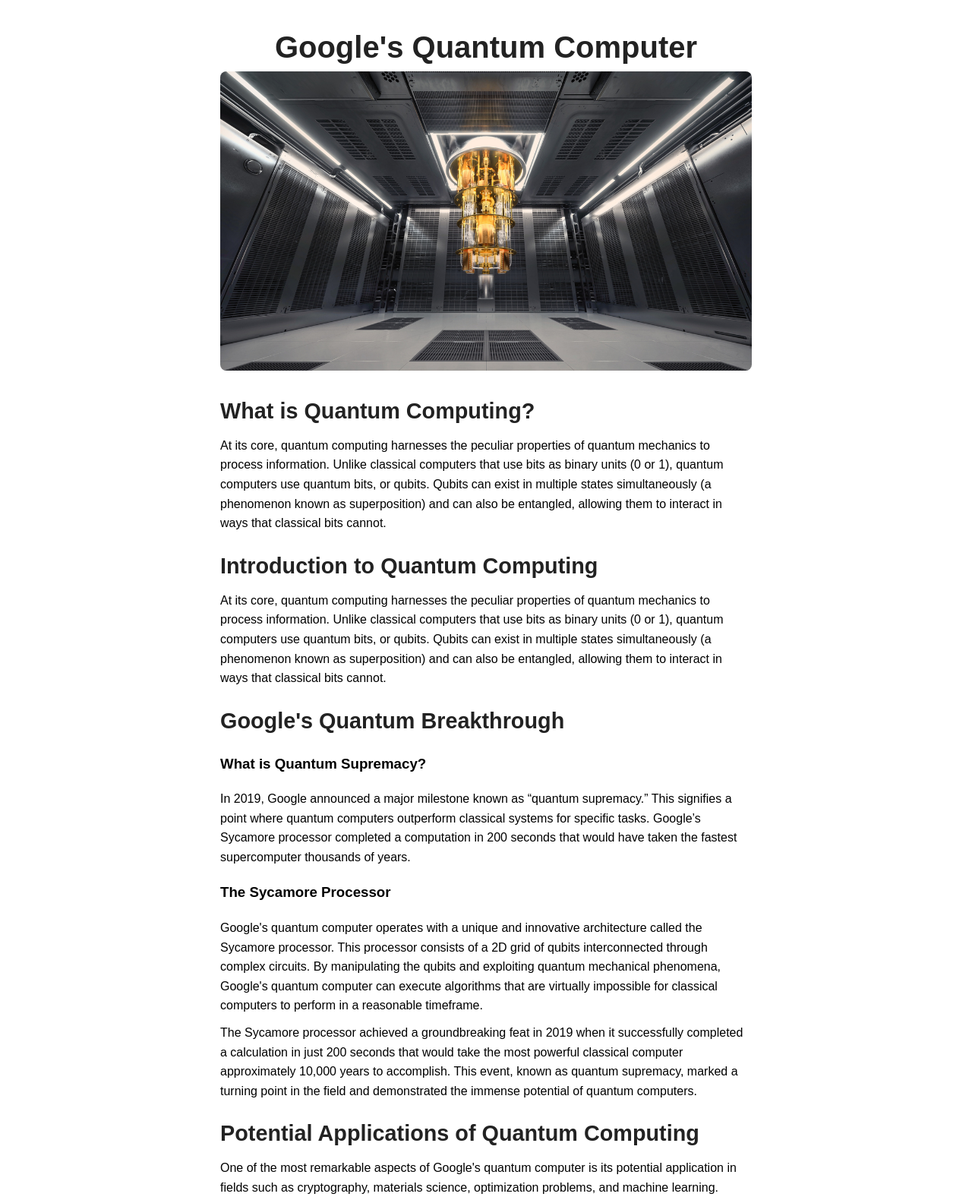
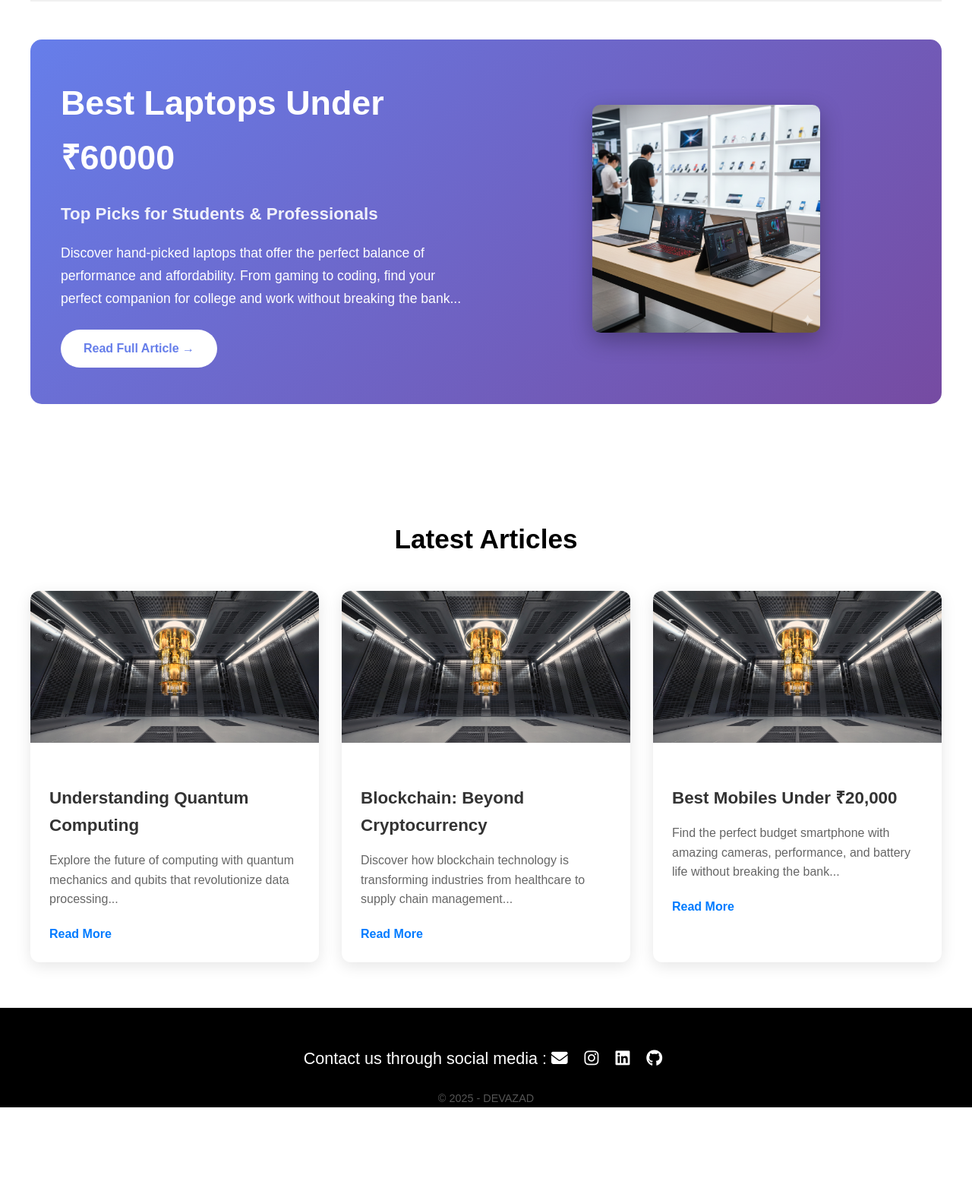
Before and after one commit to devazad-game/Blogs, a plain HTML site: page index.html in a window 1280 px wide. Shown: the part 140-1720 px from the top of the page at 76% size. After the commit the page ends 1598 px from the top, so only its background shows below. Drawn offline with Linux system fonts and the light colour scheme.

Commit message:
Update index.html

```diff
--- a/index.html
+++ b/index.html
@@ -1,190 +1,315 @@
 <!DOCTYPE html>
 <html lang="en">
+
 <head>
     <meta charset="UTF-8">
     <meta name="viewport" content="width=device-width, initial-scale=1.0">
-    <meta name="google-adsense-account" content="ca-pub-9501968874906000">
     <script async src="https://pagead2.googlesyndication.com/pagead/js/adsbygoogle.js?client=ca-pub-9501968874906000"
-     crossorigin="anonymous"></script>
-    <title>Google's Quantum Computer</title>
+        crossorigin="anonymous"></script>
+    <link rel="stylesheet" href="https://cdnjs.cloudflare.com/ajax/libs/font-awesome/6.4.2/css/all.min.css" />
+
+    <title>TechBlog - Latest Tech Reviews & Guides</title>
     <style>
         /* Basic Reset */
-        body, h1, h2, ul, p {
+        body,
+        h1,
+        h2,
+        ul,
+        p {
             margin: 0;
             padding: 0;
             font-family: Arial, sans-serif;
             line-height: 1.6;
         }
+        a {
+            text-decoration: none;
+        }
 
         /* Layout */
         .container {
-            max-width: 700px;
-            margin: 30px auto;
+            max-width: 1200px;
+            margin: 0 auto;
             padding: 20px;
-
-            border-radius: 8px;
-
-        }
-
-        header {
-            text-align: center;
-        }
-
-        header h1 {
-            font-size: 2.5em;
-            color: #222;
         }
 
         /* Navigation */
         #nav {
             display: flex;
             justify-content: space-between;
+            align-items: center;
+            padding: 20px 0;
+            border-bottom: 2px solid #f0f0f0;
         }
 
         nav ul {
             list-style-type: none;
-            padding-top: 35px;
+            display: flex;
+            gap: 30px;
         }
 
         nav li {
-            display: inline;
-            margin: 0 15px;
             cursor: pointer;
             font-weight: bold;
+            font-size: 1.1em;
+            transition: color 0.3s;
         }
 
         nav li:hover {
             color: #007BFF;
         }
 
-        /* Section Styling */
-        section {
-            margin-bottom: 20px;
+        /* Featured Blog Section */
+        .featured-blog {
+            display: flex;
+            gap: 40px;
+            align-items: center;
+            margin: 50px 0;
+            padding: 40px;
+            background: linear-gradient(135deg, #667eea 0%, #764ba2 100%);
+            border-radius: 15px;
+            color: white;
+            min-height: 400px;
         }
 
-        section h2 {
-            font-size: 1.8em;
-            color: #222;
-            margin-bottom: 10px;
+        .blog-content {
+            flex: 1;
         }
 
-        section p, section ul {
-            margin-bottom: 10px;
+        .blog-image {
+            flex: 1;
+            text-align: center;
         }
 
-        .featured-image {
-            display: block;
-            margin-left: auto;
-            margin-right: auto;
+        .blog-image img {
             max-width: 100%;
-            height: auto;
-            border-radius: 8px;
-            margin-bottom: 30px;
+            height: 300px;
+            object-fit: cover;
+            border-radius: 10px;
+            box-shadow: 0 10px 30px rgba(0, 0, 0, 0.3);
+        }
+
+        .featured-blog h1 {
+            font-size: 2.8em;
+            margin-bottom: 20px;
+            color: white;
+        }
+
+        .featured-blog h2 {
+            font-size: 1.4em;
+            margin-bottom: 20px;
+            color: white;
+            opacity: 0.9;
+        }
+
+        .featured-blog p {
+            font-size: 1.1em;
+            margin-bottom: 25px;
+            line-height: 1.7;
+        }
+
+        .read-more {
+            display: inline-block;
+            padding: 12px 30px;
+            background: white;
+            color: #667eea;
+            text-decoration: none;
+            border-radius: 25px;
+            font-weight: bold;
+            transition: transform 0.3s;
+        }
+
+        .read-more:hover {
+            transform: translateY(-2px);
+            box-shadow: 0 5px 15px rgba(0, 0, 0, 0.2);
+        }
+
+        /* Blog Grid Styles */
+        .blog-grid {
+            padding: 40px 0;
+        }
+
+        .grid-container {
+            display: grid;
+            grid-template-columns: repeat(auto-fit, minmax(350px, 1fr));
+            gap: 30px;
+            margin-top: 40px;
+        }
+
+        .blog-card {
+            background: white;
+            border-radius: 12px;
+            box-shadow: 0 5px 20px rgba(0, 0, 0, 0.1);
+            overflow: hidden;
+            transition: transform 0.3s;
+        }
+
+        .blog-card:hover {
+            transform: translateY(-5px);
+        }
+
+        .blog-thumbnail {
+            width: 100%;
+            height: 200px;
+            object-fit: cover;
+        }
+
+        .card-content {
+            padding: 25px;
+        }
+
+        .blog-card h3 {
+            font-size: 1.4em;
+            margin-bottom: 15px;
+            color: #333;
+        }
+
+        .blog-card p {
+            color: #666;
+            margin-bottom: 20px;
+            line-height: 1.6;
+        }
+
+        .read-more-small {
+            color: #007BFF;
+            text-decoration: none;
+            font-weight: bold;
+            transition: color 0.3s;
         }
 
         footer {
+            background-color: #000;
+            color: white;
             text-align: center;
             font-size: 0.9em;
-            color: #555;
-            margin-top: 30px;
+            padding-top: 50px;
+            margin-bottom: 0;
+        }
+
+        .f-w {
+            color: white;
+        }
+
+        .read-more-small:hover {
+            color: #0056b3;
+        }
+
+        /* Responsive */
+        @media (max-width: 768px) {
+            .featured-blog {
+                flex-direction: column;
+                text-align: center;
+            }
+
+            #nav {
+                flex-direction: column;
+                gap: 20px;
+            }
+
+            nav ul {
+                gap: 20px;
+            }
+
+            .grid-container {
+                grid-template-columns: 1fr;
+            }
         }
     </style>
 </head>
+
 <body>
-    <section class="header">
+    <div class="container">
+        <!-- Navigation -->
         <nav id="nav">
-            <img src="/resources/logo.png" alt="" style="height: 120px; width: auto;">
-
+            <img src="/resources/logo.png" alt="TechBlog Logo" style="height: 80px; width: auto;">
             <ul>
+                <li>Home</li>
                 <li>About</li>
                 <li>Contact</li>
             </ul>
         </nav>
-    </section>
-    <div class="container">
-    <section class="main">
-            <header>
-                <h1>Google's Quantum Computer</h1>
-            </header>
 
-            <img src="/resources/iStock-1455925649.jpg" alt="Google Quantum Computer" class="featured-image">
+        <!-- Featured Blog Post -->
+        <section class="featured-blog">
+            <div class="blog-content">
+                <h1>Best Laptops Under ₹60000</h1>
+                <h2>Top Picks for Students & Professionals</h2>
+                <p>Discover hand-picked laptops that offer the perfect balance of performance and affordability. From
+                    gaming to coding, find your perfect companion for college and work without breaking the bank...</p>
+                <a href="blog/blog2.html" class="read-more">Read Full Article →</a>
+            </div>
+            <div class="blog-image">
+                <img src="/resources/blog3-banner.png" alt="Best Laptops Under 60000">
+            </div>
+        </section>
+        <!-- Other Blog Posts Section -->
+        <section class="blog-grid">
+            <h2 style="text-align: center; margin: 60px 0 30px 0; font-size: 2.2em;">Latest Articles</h2>
 
-            <section>
-                <h2>What is Quantum Computing?</h2>
-                <p>
-                    At its core, quantum computing harnesses the peculiar properties of quantum mechanics to process information. Unlike classical computers that use bits as binary units (0 or 1), quantum computers use quantum bits, or qubits. Qubits can exist in multiple states simultaneously (a phenomenon known as superposition) and can also be entangled, allowing them to interact in ways that classical bits cannot.
-                </p>
-            </section>
+            <div class="grid-container">
+                <!-- Quantum Computing Blog -->
+                <div class="blog-card">
+                    <img src="/resources/iStock-1455925649.jpg" alt="Quantum Computing" class="blog-thumbnail">
+                    <div class="card-content">
+                        <h3>Understanding Quantum Computing</h3>
+                        <p>Explore the future of computing with quantum mechanics and qubits that revolutionize data
+                            processing...</p>
+                        <a href="/blog/blog1.html" class="read-more-small">Read More</a>
+                    </div>
+                </div>
 
-            <section>
-                <h2>Introduction to Quantum Computing</h2>
-                <p>
-                    At its core, quantum computing harnesses the peculiar properties of quantum mechanics to process information. Unlike classical computers that use bits as binary units (0 or 1), quantum computers use quantum bits, or qubits. Qubits can exist in multiple states simultaneously (a phenomenon known as superposition) and can also be entangled, allowing them to interact in ways that classical bits cannot.
-                </p>
-            </section>
+                <!-- Blockchain Blog -->
+                <div class="blog-card">
+                    <img src="/resources/iStock-1455925649.jpg" alt="Blockchain Technology" class="blog-thumbnail">
+                    <div class="card-content">
+                        <h3>Blockchain: Beyond Cryptocurrency</h3>
+                        <p>Discover how blockchain technology is transforming industries from healthcare to supply chain
+                            management...</p>
+                        <a href="blog/blog3.html" class="read-more-small">Read More</a>
+                    </div>
+                </div>
 
-            <section>
-                <h2>Google's Quantum Breakthrough</h2>
-                <h3>What is Quantum Supremacy?</h3>
-                <p>
-                    In 2019, Google announced a major milestone known as “quantum supremacy.” This signifies a point where quantum computers outperform classical systems for specific tasks. Google’s Sycamore processor completed a computation in 200 seconds that would have taken the fastest supercomputer thousands of years.
-                </p>
-                <h3>The Sycamore Processor</h3>
-                <p>
-                    Google's quantum computer operates with a unique and innovative architecture called the Sycamore processor. This processor consists of a 2D grid of qubits interconnected through complex circuits. By manipulating the qubits and exploiting quantum mechanical phenomena, Google's quantum computer can execute algorithms that are virtually impossible for classical computers to perform in a reasonable timeframe.
-                </p>
-                <p>
-                    The Sycamore processor achieved a groundbreaking feat in 2019 when it successfully completed a calculation in just 200 seconds that would take the most powerful classical computer approximately 10,000 years to accomplish. This event, known as quantum supremacy, marked a turning point in the field and demonstrated the immense potential of quantum computers.
-                </p>
-            </section>
+                <!-- Mobile Phones Blog -->
+                <div class="blog-card">
+                    <img src="/resources/iStock-1455925649.jpg" alt="Mobile Phones under 20k" class="blog-thumbnail">
+                    <div class="card-content">
+                        <h3>Best Mobiles Under ₹20,000</h3>
+                        <p>Find the perfect budget smartphone with amazing cameras, performance, and battery life
+                            without breaking the bank...</p>
+                        <a href="mobiles-under-20k.html" class="read-more-small">Read More</a>
+                    </div>
+                </div>
+            </div>
+        </section>
+    </div>
 
-            <section>
-                <h2>Potential Applications of Quantum Computing</h2>
-                <p>
-                    One of the most remarkable aspects of Google's quantum computer is its potential application in fields such as cryptography, materials science, optimization problems, and machine learning.
-                </p>
-                <ul>
-                    <li><strong>Cryptography:</strong> Revolutionizing encryption techniques and cracking existing algorithms.</li>
-                    <li><strong>Drug Discovery:</strong> Simulating complex molecules to accelerate medical advancements.</li>
-                    <li><strong>Machine Learning:</strong> Solving optimization problems and enhancing AI capabilities.</li>
-                    <li><strong>Material Design:</strong> Simulating chemical reactions for innovative designs.</li>
-                </ul>
-            </section>
+    <footer>
+        <section class="footer">
 
-            <section>
-                <h2>Challenges in Quantum Computing</h2>
-                <h3>Overcoming Quantum Decoherence</h3>
-                <p>
-                    While Google's quantum computer holds tremendous potential, it is still in its infancy. Overcoming significant challenges, such as quantum decoherence and error correction, remains a crucial focus for researchers in this field. Quantum decoherence refers to the undesired interactions that cause qubits to lose their coherent quantum states, leading to errors in computations.
-                </p>
-                <h3>Developing Error Correction</h3>
-                <p>
-                    Developing robust error correction techniques and enhancing the stability of qubits are essential steps to advancing quantum computing. These efforts are critical to unlocking the full potential of this technology.
-                </p>
-            </section>
+            <p style="font-size: 1.5em;">Contact us through social media :
+                <span style="letter-spacing: 8px;">
+                    <a href="mailto:deepanshu1701azad@gmail.com" class="f-w">
+                        <i class="fa-solid fa-envelope"></i>
+                    </a>
+                    <a href="https://www.instagram.com/_devazad/" class="f-w">
+                        <i class="fa-brands fa-instagram"></i>
+                    </a>
+                    <a href="" class="f-w">
+                        <i class="fa-brands fa-linkedin"></i>
+                    </a>
+                    <a href="" class="f-w">
+                        <i class="fa-brands fa-github"></i>
+                    </a>
 
-            <section>
-                <h2>Google's Quantum Vision</h2>
-                <p>
-                    To further advance the field, Google has made its quantum computer accessible to external developers and researchers through the Quantum Computing Cloud platform, known as Cirq. This move fosters collaboration and allows scientists around the world to experiment, develop, and optimize quantum algorithms. By democratizing access to quantum computing, Google aims to accelerate progress and drive innovations across various disciplines.
-                </p>
-            </section>
+                </span>
+            </p>
 
-            <section>
-                <h2>Competition and Future Outlook</h2>
-                <p>
-                    Google is one among several other technology giants, including IBM and Microsoft, investing heavily in quantum computing research. However, Google's unique approach and notable achievements have firmly established them as frontrunners in the field. Their commitment to pushing the boundaries of what is possible in computing signifies a genuine belief in the transformative power of quantum computers.
-                </p>
-                <p>
-                    While it may be several years before quantum computers become accessible for widespread use, Google's advancements serve as a testament to the astonishing potential that lies within this technology. As they continue to refine their quantum computer, we can expect Google to pave the way for new discoveries, solve complex problems, and unlock tremendous value across multiple industries.
-                </p>
-            </section>
-            <a href="/blog/blog2.html">this is the button to go next page</a>
-        </div>
-    <section class="footer">
-        <footer>
-            <p>&copy; 2025 - Quantum Tech Insights</p>
-        </footer>
-    </section>
+
+
+
+            <br>
+            <p style="color: #555;">&copy; 2025 - DEVAZAD</p>
+        </section>
+    </footer>
 </body>
+
 </html>
```
